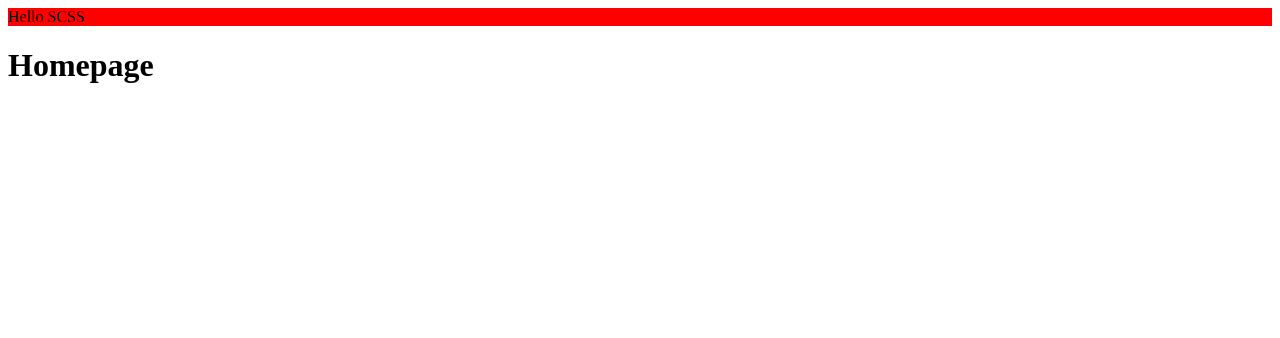
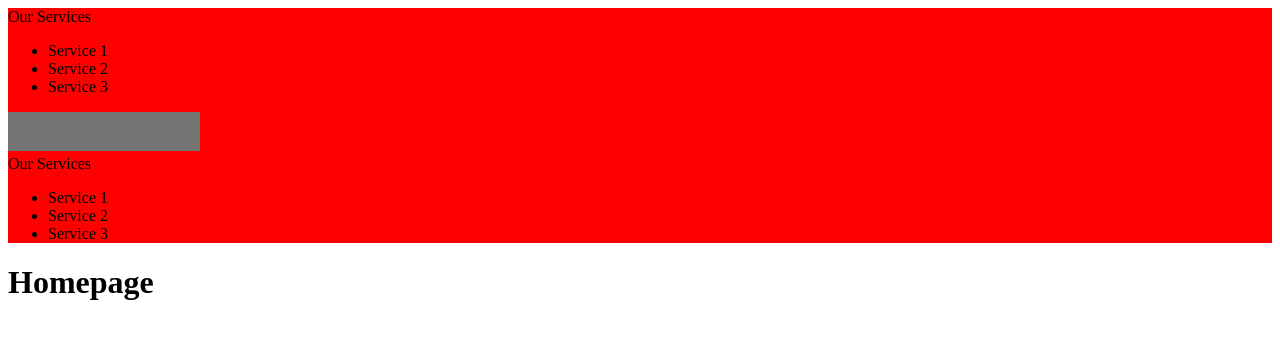
Before and after one commit to WillisDyson/project-rb, a React (Create React App) app: page / in a window 1280 px wide. Shown: the top 338 px of the page. Built offline with nearby package versions, Linux system fonts and the light colour scheme.

Commit message:
Logo and navbar setup

```diff
--- /dev/null
+++ b/src/components/global/logo/Logo.js
@@ -0,0 +1,11 @@
+import styles from './Logo.module.scss';
+import logoImage from 'assets/global/logo-placeholder.svg';
+
+const Logo = () => {
+
+    return (
+        <img src={logoImage} alt="Logo" className={styles.logo} />
+    )
+}
+
+export default Logo;
--- a/src/components/navigation/NavBar.js
+++ b/src/components/navigation/NavBar.js
@@ -1,12 +1,16 @@
 import styles from './NavBar.module.scss';
-
-
+import NavDropdown from './nav-dropdown/NavDropdown';
+import Logo from '../global/logo/Logo';
 
 const NavBar = () => {
 
-
     return (
-        <nav className={styles.nav}>Hello SCSS</nav>
+        <nav className={styles.nav}>
+            <NavDropdown />
+            <Logo />
+            <NavDropdown />
+            {/* <ContactButton /> */}
+        </nav>
     )
 }
 
--- /dev/null
+++ b/src/components/navigation/nav-dropdown/NavDropdown.js
@@ -0,0 +1,19 @@
+import styles from './NavDropdown.module.scss';
+
+const NavDropdown = () => {
+
+    return (
+        <div>
+            <span>Our Services</span>
+            <div>
+                <ul>
+                    <li>Service 1</li>
+                    <li>Service 2</li>
+                    <li>Service 3</li>
+                </ul>
+            </div>
+        </div>
+    )
+}
+
+export default NavDropdown;
```
Also changed, not shown: jsconfig.json (added, +9 -0 lines), src/assets/global/logo-placeholder.svg (added), src/components/global/logo/Logo.module.scss (added), src/components/navigation/nav-dropdown/NavDropdown.module.scss (added).
